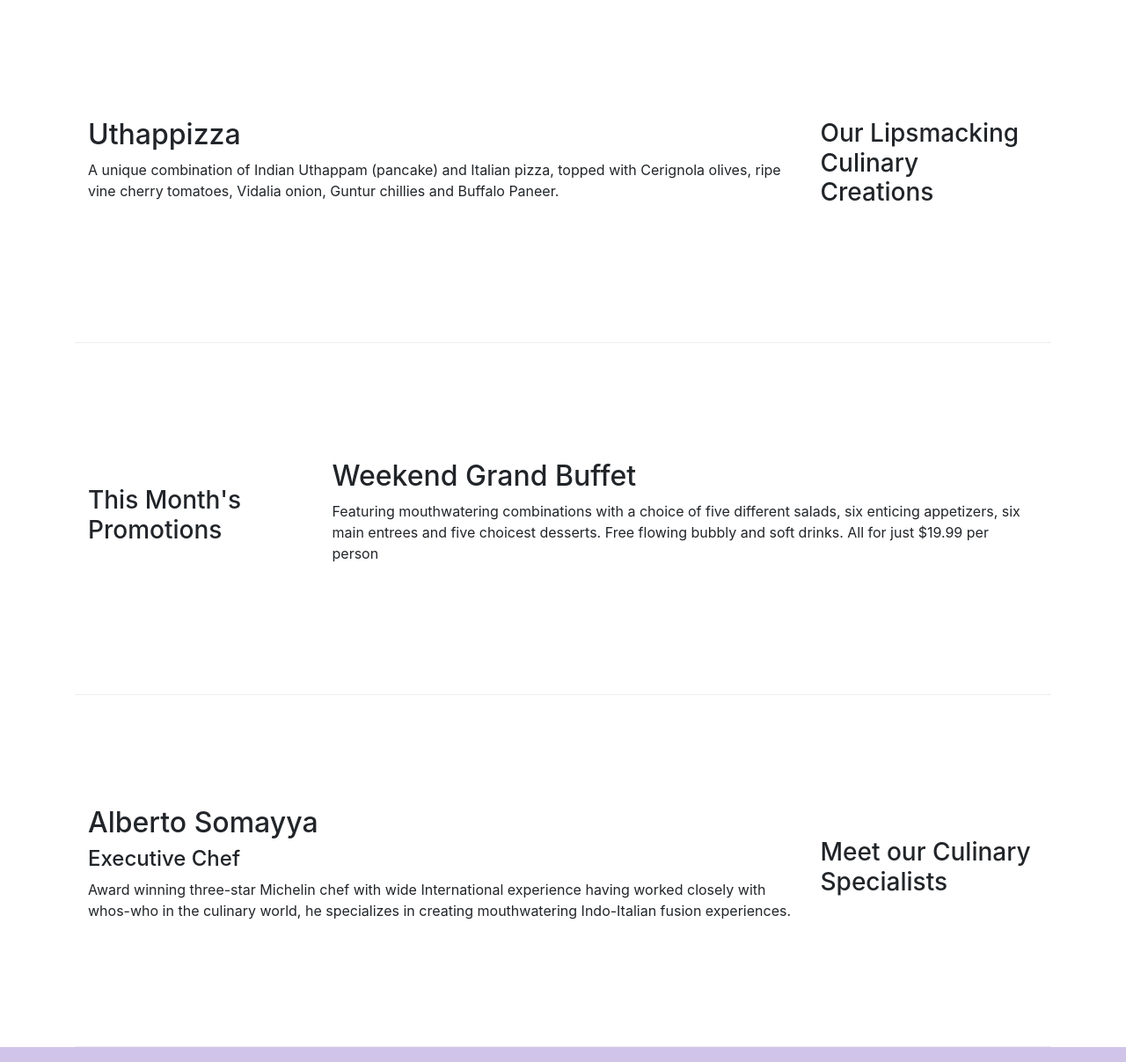
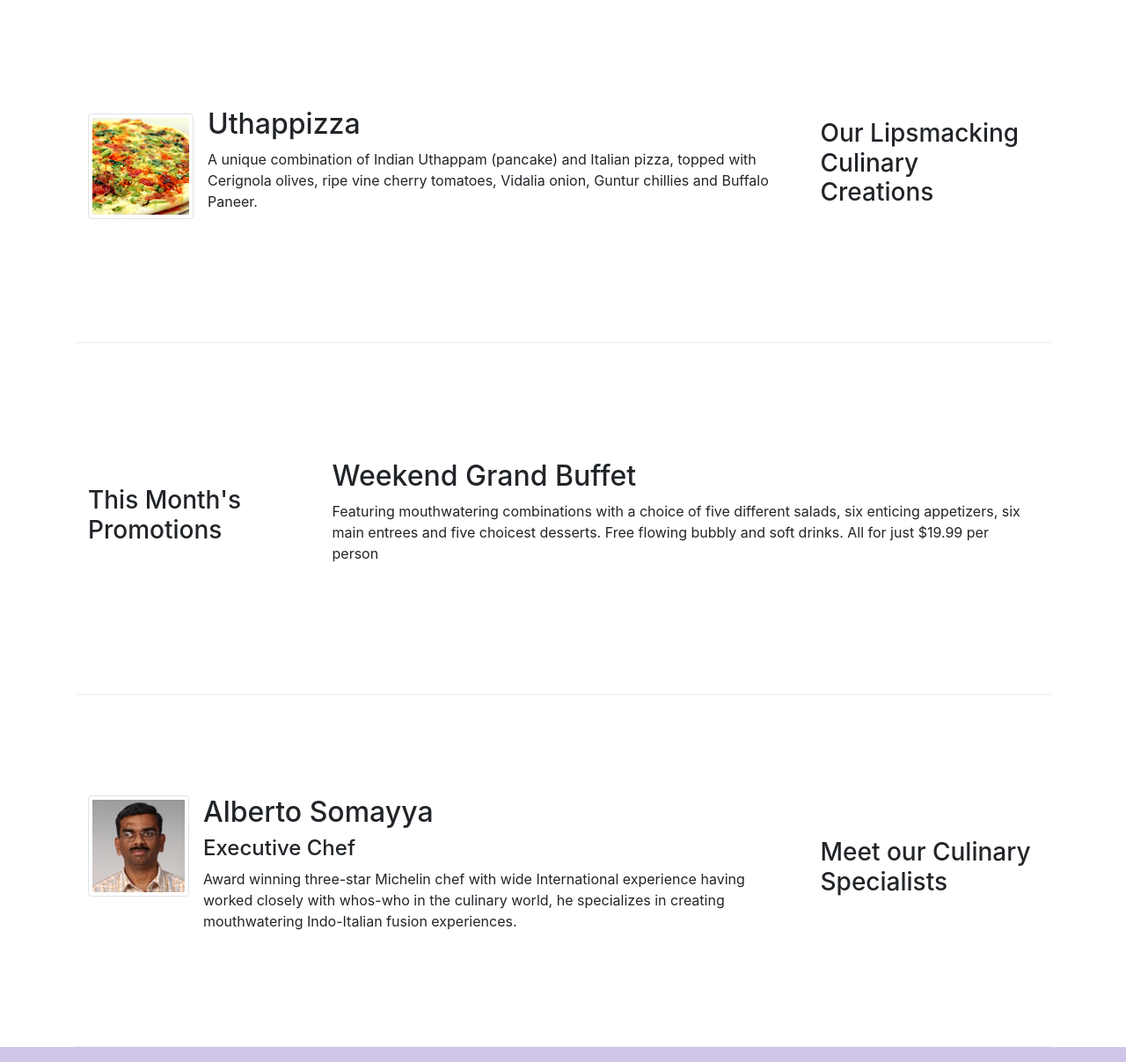
Before and after one commit to geranwen/coursera_c1_bootstrap_backup, a website: page index.html in a window 1280 px wide. Shown: the part 320-1527 px from the top of the page at 88% size. Drawn offline with nearby package versions, Linux system fonts and the light colour scheme.

Commit message:
images and media

```diff
--- a/index.html
+++ b/index.html
@@ -21,7 +21,7 @@
             <button class="navbar-toggler" type="button" data-toggle="collapse" data-target="#Navbar">
                 <span class="navbar-toggler-icon"></span>
             </button>
-            <a class="navbar-brand mr-auto" href="#">Ristorante Con Fusion</a>
+            <a class="navbar-brand mr-auto" href="#"><img src="img/logo.png" height="30" width="41" alt=""></a>
             <div class="collapse navbar-collapse" id="Navbar">
                 <ul class="navbar-nav mr-auto">
                     <li class="nav-item active"><a class="nav-link" href="#"><span class="fa fa-home fa-lg"></span> Home</a></li>
@@ -51,8 +51,13 @@
                 <h3>Our Lipsmacking Culinary Creations</h3>
             </div>
             <div class="col col-sm order-sm-first col-md">
-                <h2>Uthappizza</h2>
-                <p class="d-none d-sm-block">A unique combination of Indian Uthappam (pancake) and Italian pizza, topped with Cerignola olives, ripe vine cherry tomatoes, Vidalia onion, Guntur chillies and Buffalo Paneer.</p>
+                <div class="media">
+                    <img class="d-flex mr-3 img-thumbnail align-self-center" src="img/uthappizza.png" alt="uthappizza">
+                    <div class="media-body">
+                        <h2 class="mt-0">Uthappizza</h2>
+                        <p class="d-none d-sm-block">A unique combination of Indian Uthappam (pancake) and Italian pizza, topped with Cerignola olives, ripe vine cherry tomatoes, Vidalia onion, Guntur chillies and Buffalo Paneer.</p>
+                    </div>
+                </div>
             </div>
         </div>
 
@@ -71,9 +76,14 @@
                 <h3>Meet our Culinary Specialists</h3>
             </div>
             <div class="col col-sm order-sm-first col-md">
-                <h2>Alberto Somayya</h2>
-                <h4>Executive Chef</h4>
-                <p class="d-none d-sm-block">Award winning three-star Michelin chef with wide International experience having worked closely with whos-who in the culinary world, he specializes in creating mouthwatering Indo-Italian fusion experiences. </p>
+                <div class="media">
+                    <img class="d-flex mr-3 img-thumbnail align-self-top" src="img/alberto.png" alt="alberto">
+                    <div class="media-body">
+                        <h2 class="mt-0">Alberto Somayya</h2>
+                        <h4>Executive Chef</h4>
+                        <p class="d-none d-sm-block">Award winning three-star Michelin chef with wide International experience having worked closely with whos-who in the culinary world, he specializes in creating mouthwatering Indo-Italian fusion experiences. </p>
+                    </div>
+                </div>
             </div>
         </div>
     </div>
```
Also changed, not shown: aboutus.html (+3 -2 lines), contactus.html (+1 -1 lines), img/alberto.png (added), img/buffet.png (added), img/logo.png (added), img/uthappizza.png (added), 1 other file.
